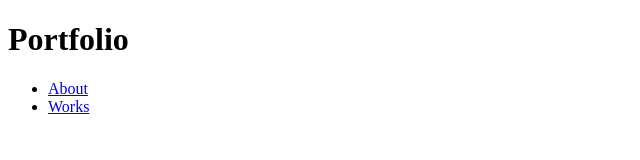
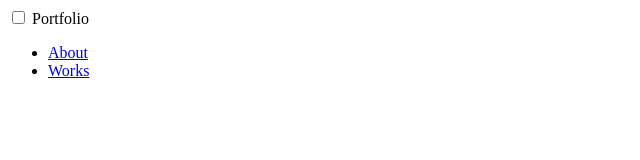
Before and after one commit to TakUMix21052/web-design-x21052, a plain HTML site: page index.html in a window 1280 px wide. Shown: the whole page, without its empty margins (0-640 px from the left). Drawn offline with Linux system fonts and the light colour scheme.

Commit message:
Update index.html

```diff
--- a/index.html
+++ b/index.html
@@ -8,14 +8,17 @@
 <link rel="stylesheet" href="indexstyle.css">
 </head>
 <body>
-    <h1>Portfolio</h1>
-    <section>
+    <input id="acd-check1" class="acd-check" type="checkbox">
+    <label class="acd-label" for="acd-check1">Portfolio</label>
+    <div class="acd-content">
+        <p>
             <nav>
                 <ul>
                     <li><a href="about.html">About</a></li>
                     <li><a href="works.html">Works</a></li>
                 </ul>
             </nav>
-    </section>
+        </p>
+    </div>
 </body>
 </html>
```
Lines whose indentation alone changed are shown as unchanged.
